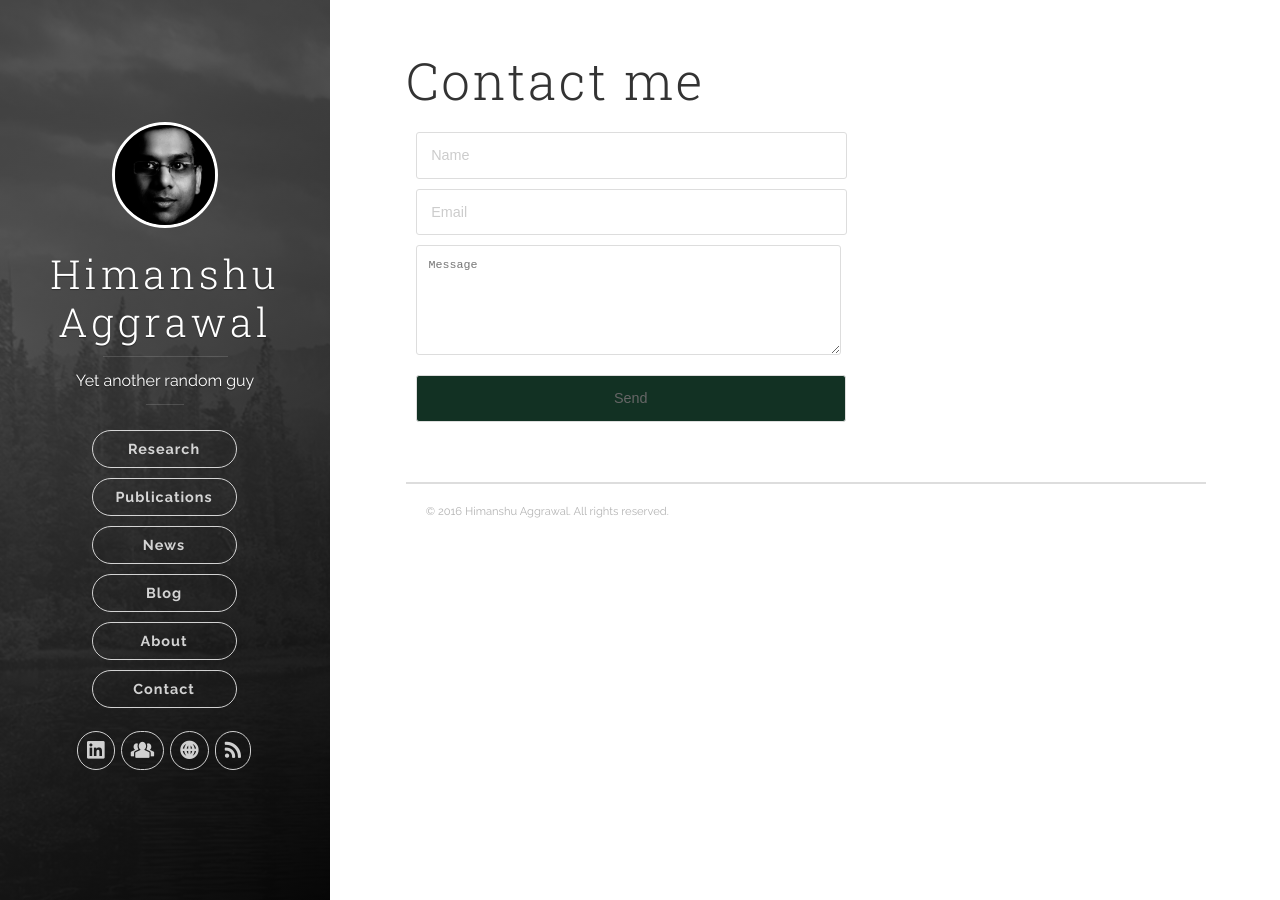
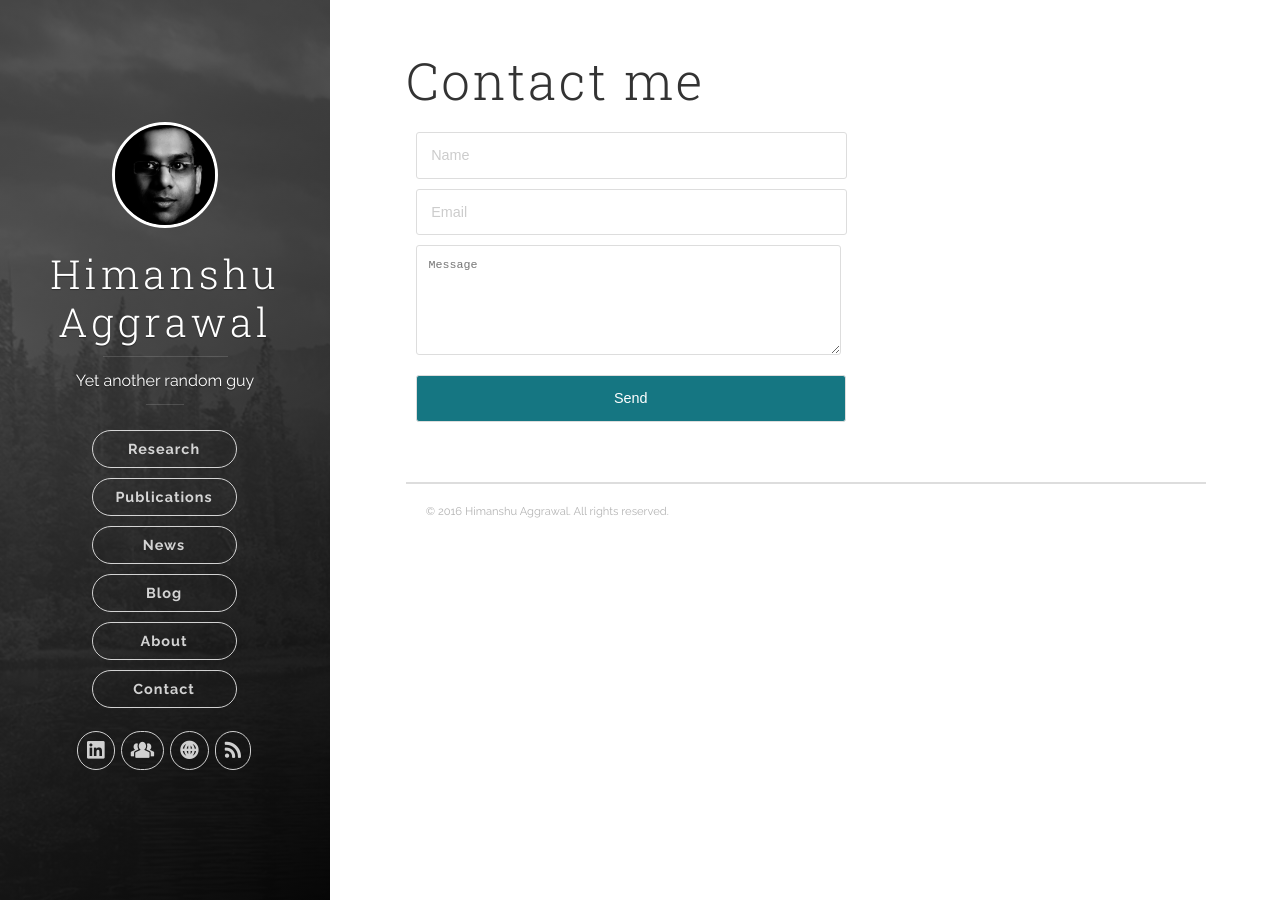
Before and after one commit to ahimanshu13/ahimanshu13.github.io, a Jekyll site: the page built from contact/index.md, in a window 1280 px wide. Built offline with Jekyll 4.4.1, drawn with Linux system fonts in a browser that asks for light colours; nearby versions of some CDN libraries.

Commit message:
changing color

```diff
--- a/css/uno.css
+++ b/css/uno.css
@@ -1594,7 +1594,8 @@ input[type="submit"] {
 input[type="submit"] {
 	margin: 10px;
 	width: 430px;
-	background-color: #123123;
+	background-color: #157682;
+	color: white;
 }
 
 @media all and (min-width: 1300px) {
```
